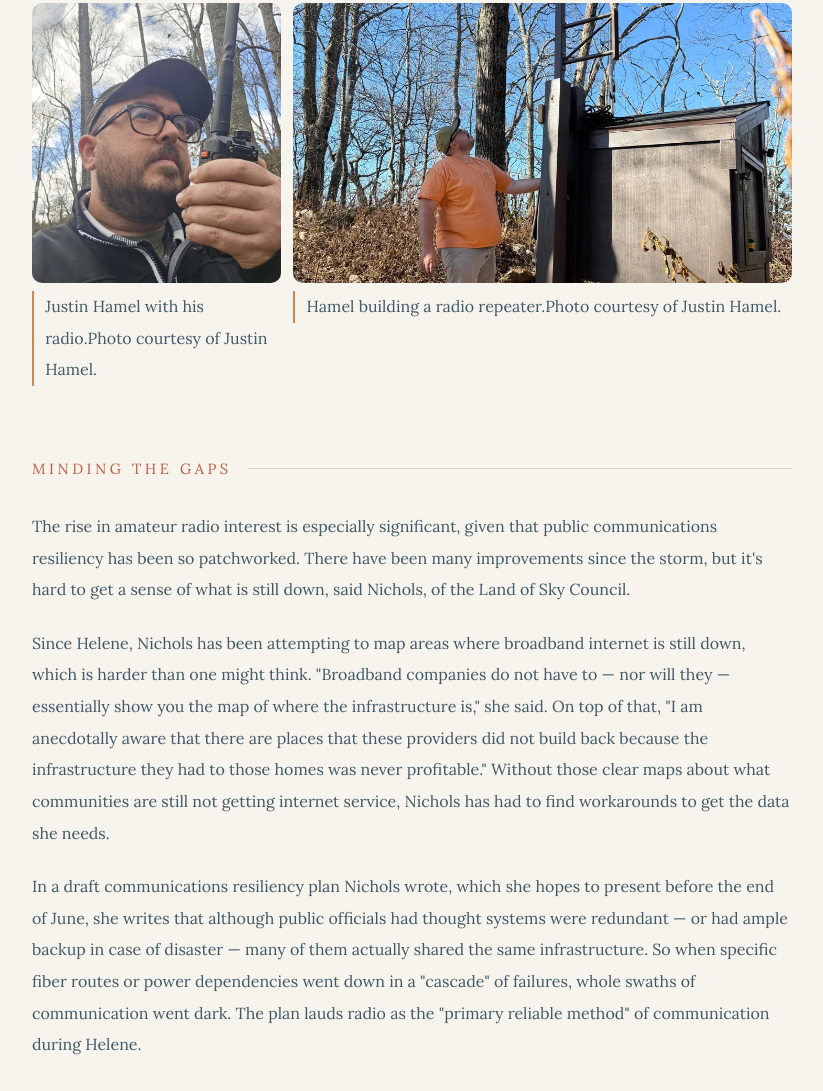
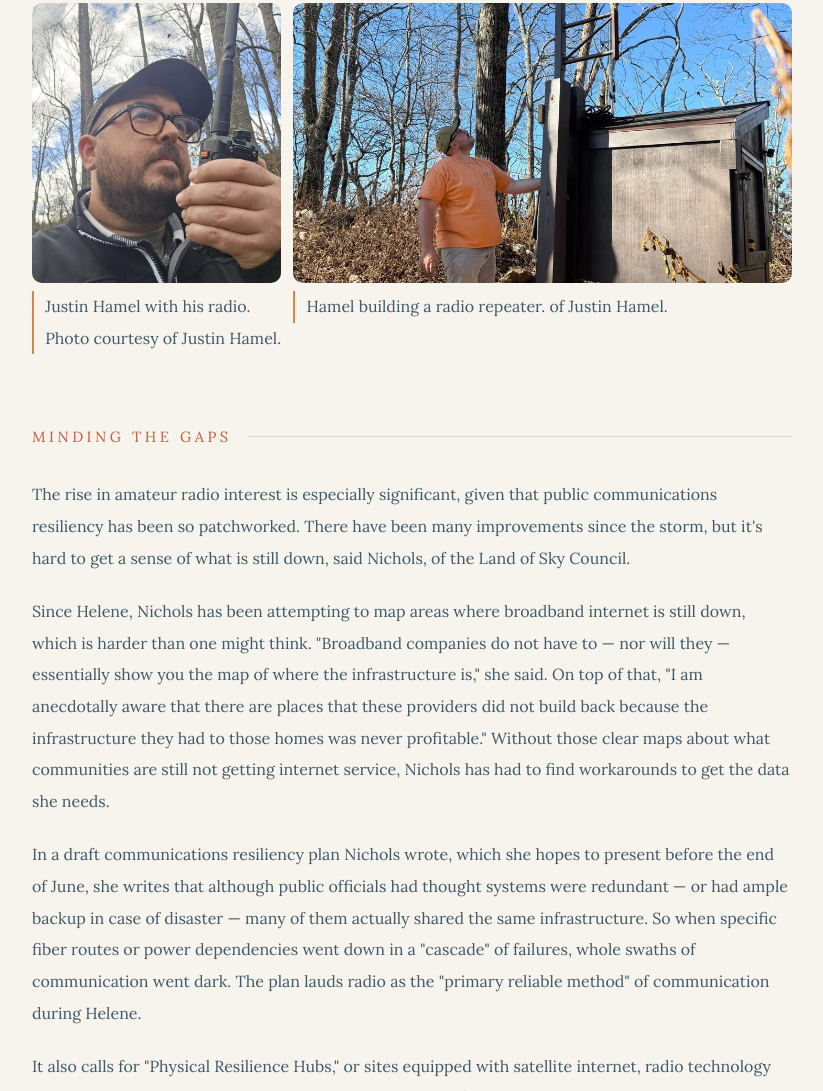
Before and after one commit to crankooo/Caught-in-the-Current, a plain HTML site: page HAM.html in a window 1280 px wide. Shown: the part 5061-6152 px from the top of the page, without its empty margins (74-897 px from the left). Drawn offline with nearby package versions, Linux system fonts and the light colour scheme; a web font is replaced by a local one.

```diff
--- a/HAM.html
+++ b/HAM.html
@@ -344,11 +344,11 @@ footer { background: var(--navy); padding: 2.8rem 3rem; text-align: center; marg
      <div style="display: grid; grid-template-columns: 1fr 2fr; gap: .75rem; margin: 2.2rem 0;">
   <div>
     <img src="images/story/HAM/3a.jpg" alt="" style="width: 100%; height: 280px; object-fit: cover; border-radius: 10px; display: block;">
-    <p class="photo-caption">Justin Hamel with his radio.Photo courtesy of Justin Hamel.</p>
+    <p class="photo-caption">Justin Hamel with his radio. Photo courtesy of Justin Hamel.</p>
   </div>
   <div>
     <img src="images/story/HAM/3b.jpg" alt="" style="width: 100%; height: 280px; object-fit: cover; border-radius: 10px; display: block;">
-    <p class="photo-caption">Hamel building a radio repeater.Photo courtesy of Justin Hamel.</p>
+    <p class="photo-caption">Hamel building a radio repeater.  of Justin Hamel.</p>
   </div>
 </div>
 
```
